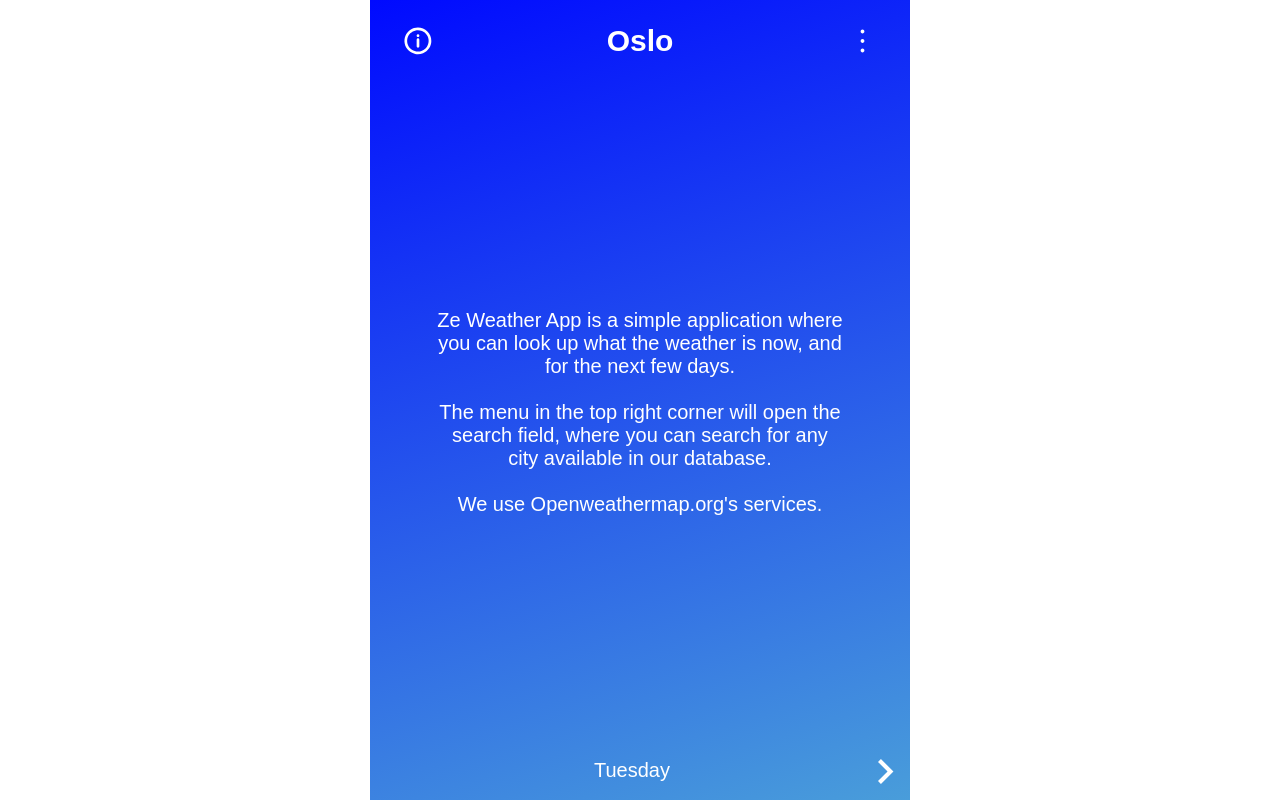
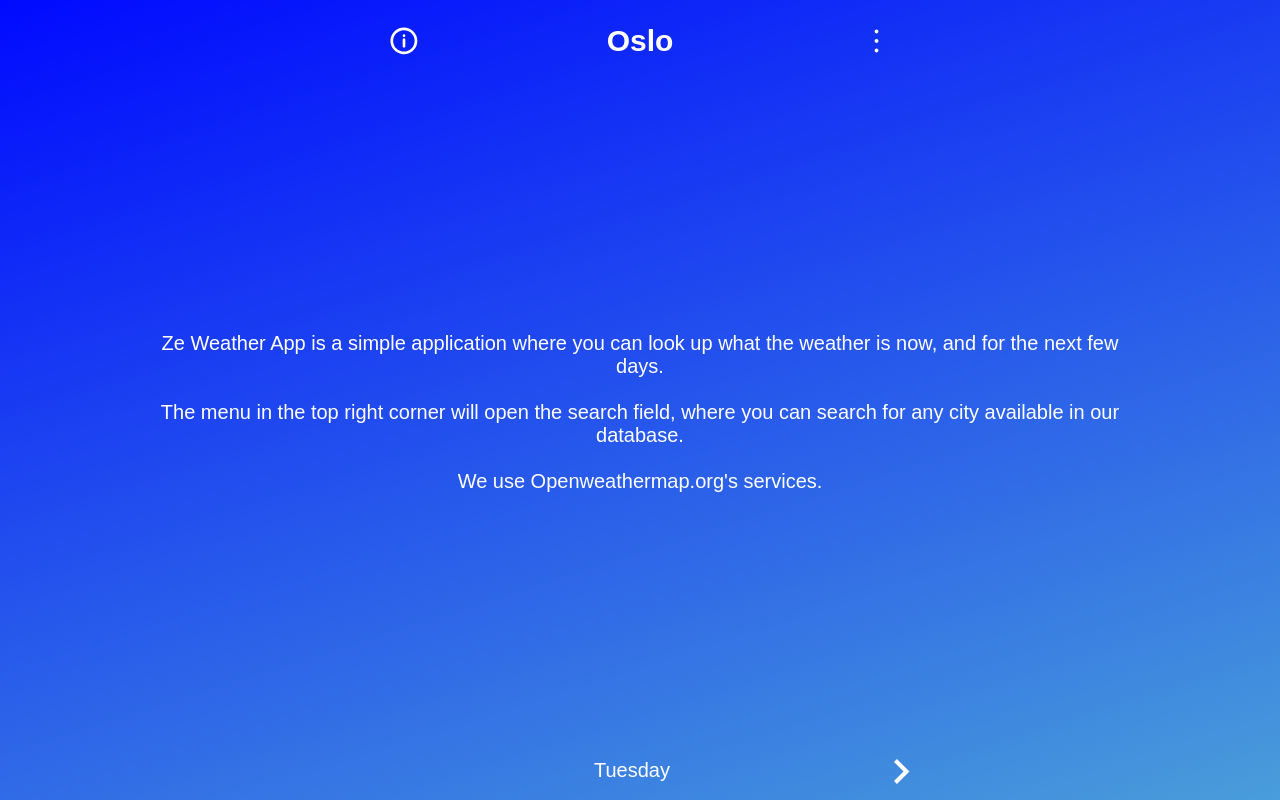
Before and after one commit to Yngvolainen/Tema6_Oppgave1, a Vue app: page /about in a window 1280 px wide. Built offline with nearby package versions, Linux system fonts and the light colour scheme.

Commit message:
fix img sizes, some responsiveness

```diff
--- a/src/app/App.vue
+++ b/src/app/App.vue
@@ -30,7 +30,7 @@ export default {
 
 	.app__wrapper {
 		margin: 0 auto;
-		max-width: 540px;
+		/* max-width: 540px; */
 		height: 100%;
 		max-height: 900px;
 		display: flex;
--- a/src/components/Footer.vue
+++ b/src/components/Footer.vue
@@ -48,6 +48,9 @@ export default {
 
 <style>
     .footer {
+        margin: 0 auto;
+        width: 100%;
+        max-width: 540px;
         display: flex;
         justify-content: space-between;
         justify-items: center;
--- a/src/components/Header.vue
+++ b/src/components/Header.vue
@@ -95,6 +95,12 @@ export default {
 </script>
 
 <style>
+    .header {
+        margin: 0 auto;
+        width: 100%;
+        /* min-width: 300px; */
+        max-width: 540px;
+    }
     .header__navigation button {
         color: white;
         /* height: 1rem;  */
--- a/src/views/Home.vue
+++ b/src/views/Home.vue
@@ -97,11 +97,14 @@ export default {
 		justify-content: space-around;
 		align-items: center;
 	}
+	.weather__loading img {
+		width: 300px;
+	}
 	.weather__description {
 		text-transform: capitalize;
 	}
 	.weather__icon {
-		width: 80%;
+		width: 300px;
 	}
 	.weather__subitems {
 		/* height: 2rem; */
```
